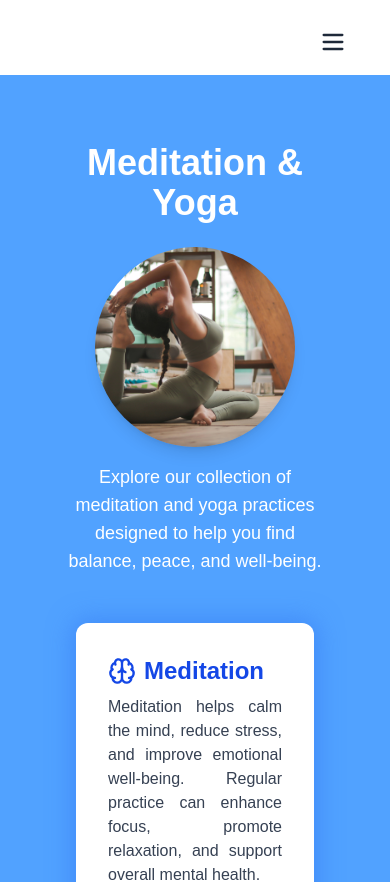
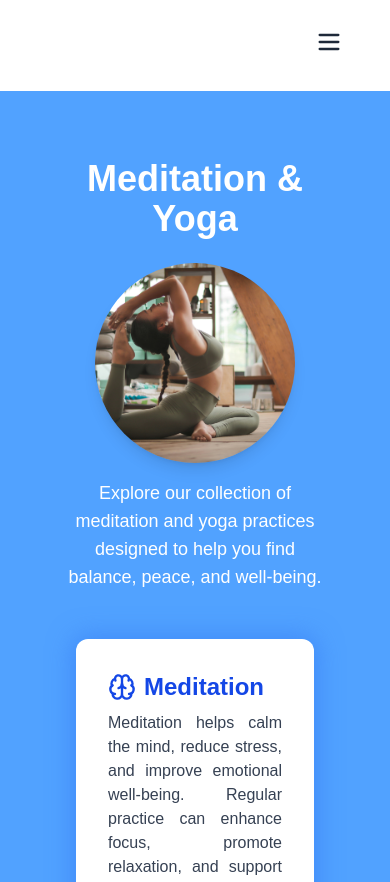
Before and after one commit to SantinoGiordano/ShopifyApp, a Next.js app: page / in a window 390 px wide. Shown: the top 882 px of the page. Built offline with nearby package versions, Linux system fonts and the light colour scheme.

Commit message:
changed nav bar padding

```diff
--- a/app/components/nav.tsx
+++ b/app/components/nav.tsx
@@ -8,9 +8,9 @@ const Nav = () => {
   const [menuOpen, setMenuOpen] = useState(false);
 
   return (
-    <nav className="bg-white mx-auto mt-4 w-[90%] max-w-4xl px-6 py-3 flex items-center justify-between md:justify-center ">
+    <nav className="bg-white mx-auto p-7 w-[90%] max-w-4xl flex items-center justify-between md:justify-center ">
       {/* Desktop Menu */}
-      <div className="hidden md:flex gap-6 items-center p-4 ">
+      <div className="hidden md:flex gap-6 items-center">
         <Link
           href="/"
           className="text-gray-800  hover:text-blue-600 transition-colors duration-300"
```
